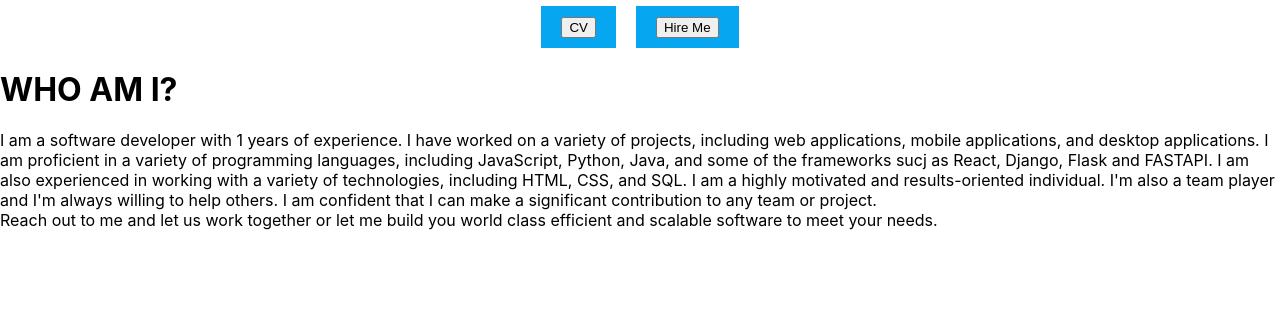
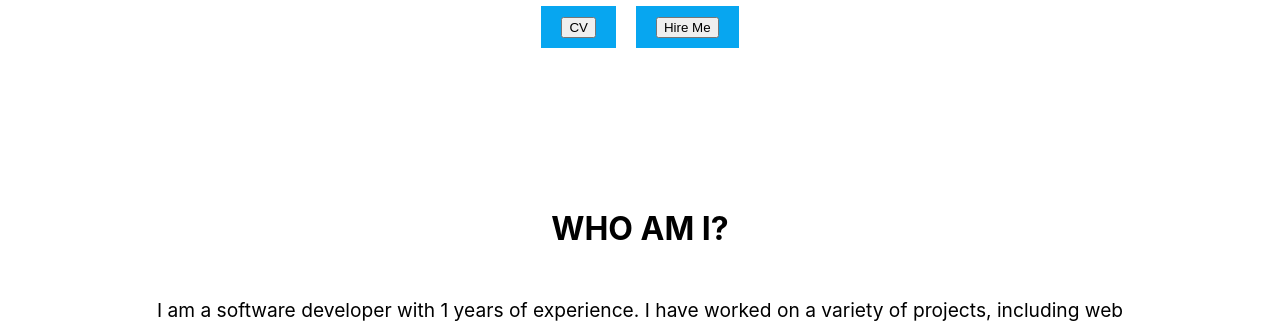
Before and after one commit to Kiarie-Kariuki/Portfolio, a React (Create React App) app: page / in a window 1280 px wide. Shown: the part 583-906 px from the top of the page. Before the commit the page ends 829 px from the top, so only its background shows below. Built offline with nearby package versions, Linux system fonts and the light colour scheme.

Commit message:
Styled the About component a bit

```diff
--- a/src/App.css
+++ b/src/App.css
@@ -99,3 +99,29 @@
   font-size: 16px;
   padding: 10px 20px;
 }
+
+
+.AboutContainer {
+  display: flex;
+  flex-direction: column;
+  align-items: center;
+  justify-content: center;
+  width: 1000px;
+  height: 600px;
+  margin: auto;
+  margin-top: 0px ;
+}
+
+.head {
+  text-align: center;
+}
+
+.bio {
+  margin-top: 10px;
+  font-size: larger;
+  text-align: center;
+}
+
+.sentence-space {
+  margin-top: 18px;
+}
```
